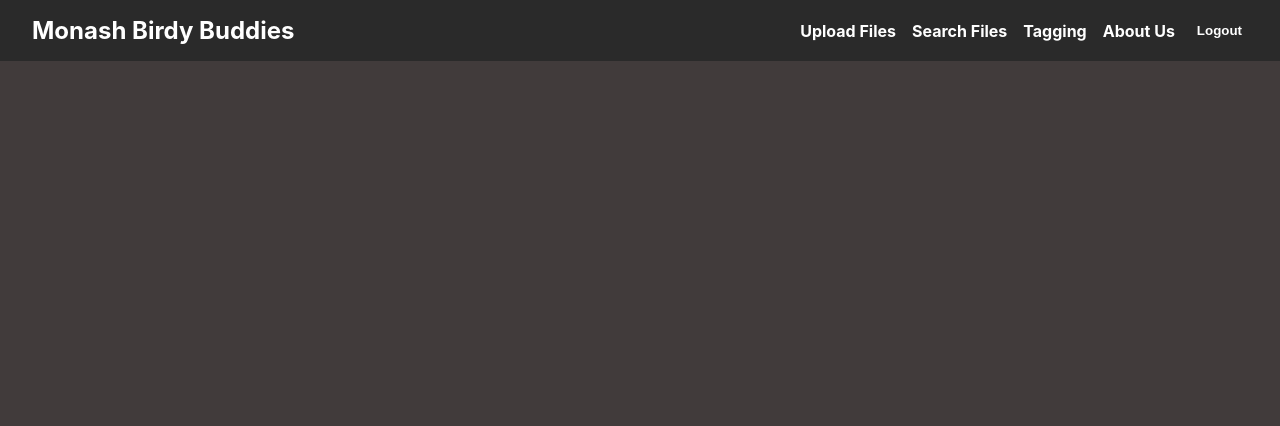
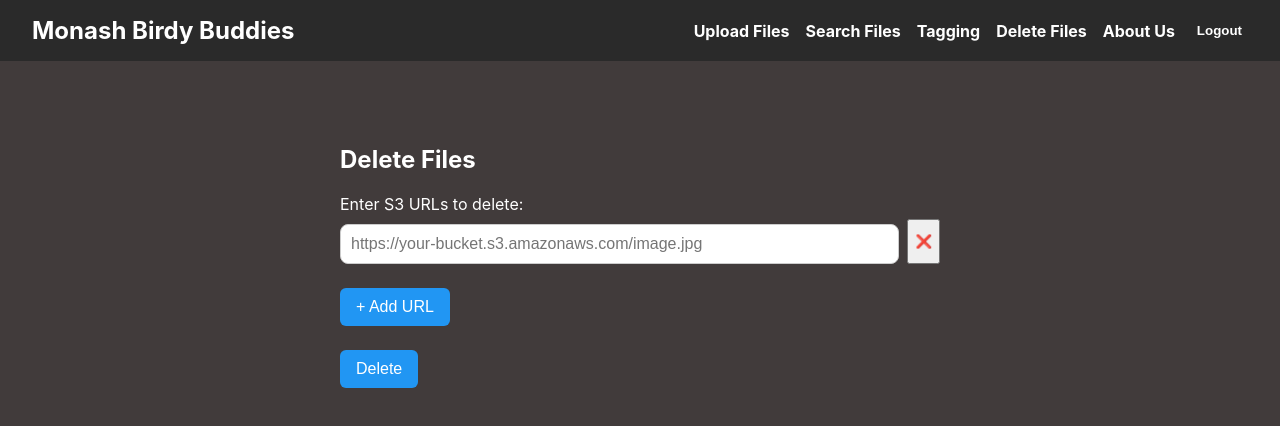
Before and after one commit to amanjain2222/AI-BirdDetection, a React (Create React App) app in the folder fit5225_UI-Suryadeep/fit5225-a3/: page /delete in a window 1280 px wide. Shown: the top 426 px of the page. Built offline with nearby package versions, Linux system fonts and the light colour scheme; sample sign-in values are in the browser's storage.

Commit message:
delete method

```diff
--- a/fit5225_UI-Suryadeep/fit5225-a3/src/App.js
+++ b/fit5225_UI-Suryadeep/fit5225-a3/src/App.js
@@ -9,6 +9,7 @@ import PrivateRoute from './privateRoute';
 import Signup from './signup';
 import ConfirmSignup from './confirmSignUp';
 import BulkTagging from './bulktagging';
+import DeleteFiles from './deletefiles';
 
 
 function App() {
@@ -45,6 +46,14 @@ function App() {
             }
           />
           <Route
+            path="/delete"
+            element={
+              <PrivateRoute>
+                <DeleteFiles />
+              </PrivateRoute>
+            }
+          />
+          <Route
             path="/about"
             element={
               <PrivateRoute>
--- a/fit5225_UI-Suryadeep/fit5225-a3/src/bulktagging.js
+++ b/fit5225_UI-Suryadeep/fit5225-a3/src/bulktagging.js
@@ -44,7 +44,7 @@ function BulkTagging() {
     console.log('Payload:', payload);
 
     try {
-      const response = await axios.post('https://ktchxqkala.execute-api.us-east-1.amazonaws.com/dev/modifyTags', payload);
+      const response = await axios.post('https://ynjaek8j7a.execute-api.us-east-1.amazonaws.com/dev/tag', payload);
       setMessage(`Success: ${response.data.message || 'Tags updated'}`);
     } catch (error) {
       setMessage(`Error: ${error.response?.data?.message || error.message}`);
--- /dev/null
+++ b/fit5225_UI-Suryadeep/fit5225-a3/src/deletefiles.js
@@ -0,0 +1,102 @@
+import React, { useState } from 'react';
+import axios from 'axios';
+
+function DeleteFiles() {
+  const [urls, setUrls] = useState([{ value: '' }]);
+  const [message, setMessage] = useState('');
+
+  const handleInputChange = (index, value) => {
+    const updated = [...urls];
+    updated[index].value = value;
+    setUrls(updated);
+  };
+
+  const addUrlField = () => {
+    setUrls([...urls, { value: '' }]);
+  };
+
+  const removeUrlField = (index) => {
+    if (urls.length === 1) return; // Always keep at least one
+    const updated = [...urls];
+    updated.splice(index, 1);
+    setUrls(updated);
+  };
+
+  const handleSubmit = async (e) => {
+    e.preventDefault();
+    const urlList = urls.map(u => u.value.trim()).filter(Boolean);
+
+    if (urlList.length === 0) {
+      setMessage('Please provide at least one valid URL.');
+      return;
+    }
+
+    console.log('URLs to delete:', urlList);
+
+    try {
+      const response = await axios.delete('https://ynjaek8j7a.execute-api.us-east-1.amazonaws.com/dev/media', {
+        data: {
+        urls: urlList
+      },
+        headers: {
+          'Content-Type': 'application/json'
+        }
+      });
+
+      setMessage(`${response.data.message || 'Files deleted successfully.'}`);
+      setUrls([{ value: '' }]);
+    } catch (error) {
+      setMessage(`${error.response?.data?.message || error.message}`);
+    }
+  };
+
+  return (
+    <div style={{ padding: '2rem', maxWidth: '600px', margin: 'auto' }}>
+      <h2>Delete Files</h2>
+      <form onSubmit={handleSubmit}>
+        <label>Enter S3 URLs to delete:</label>
+        {urls.map((u, index) => (
+          <div key={index} style={{ display: 'flex', gap: '0.5rem', marginTop: '5px' }}>
+            <input
+              type="text"
+              placeholder="https://your-bucket.s3.amazonaws.com/image.jpg"
+              style={{ width: '100%', marginTop: '5px',  padding: '10px',
+                borderRadius: '8px',
+                border: '1px solid #ccc',
+                fontSize: '1rem'}}
+              value={u.value}
+              onChange={(e) => handleInputChange(index, e.target.value)}
+            />
+            <button type="button" onClick={() => removeUrlField(index)}>❌</button>
+          </div>
+        ))}
+
+        <button type="button" onClick={addUrlField} style={{
+            marginTop: '1.5rem',
+            backgroundColor: '#2196F3',
+            color: 'white',
+            padding: '10px 16px',
+            border: 'none',
+            borderRadius: '6px',
+            cursor: 'pointer',
+            fontSize: '1rem',
+      }}>+ Add URL</button>
+        <br />
+        <button type="submit" style={{
+            marginTop: '1.5rem',
+            backgroundColor: '#2196F3',
+            color: 'white',
+            padding: '10px 16px',
+            border: 'none',
+            borderRadius: '6px',
+            cursor: 'pointer',
+            fontSize: '1rem',
+      }}>Delete</button>
+      </form>
+
+      {message && <p style={{ marginTop: '1rem' }}>{message}</p>}
+    </div>
+  );
+}
+
+export default DeleteFiles;
--- a/fit5225_UI-Suryadeep/fit5225-a3/src/fileUpload.js
+++ b/fit5225_UI-Suryadeep/fit5225-a3/src/fileUpload.js
@@ -34,7 +34,7 @@ function FileUpload() {
     try {
       const user_id = getUser(); // Get the user ID from your auth service
       // Step 1: Get pre-signed URL from your Lambda backend
-      const presignRes = await axios.post('https://hgznhem1gg.execute-api.us-east-1.amazonaws.com/prod/upload', {
+      const presignRes = await axios.post('https://ynjaek8j7a.execute-api.us-east-1.amazonaws.com/dev/upload', {
         file_name: file.name,
         content_type: file.type,
         userID: user_id
--- a/fit5225_UI-Suryadeep/fit5225-a3/src/findFIlesFromUpload.js
+++ b/fit5225_UI-Suryadeep/fit5225-a3/src/findFIlesFromUpload.js
@@ -42,7 +42,7 @@ function FindFilesFromUpload() {
     try {
       // if file type is audio:
       if(allowedAudios.includes(fileExtension)){
-        const process_url = 'https://t6yu3oclhk.execute-api.us-east-1.amazonaws.com/prod/search/byAudio';
+        const process_url = 'https://ynjaek8j7a.execute-api.us-east-1.amazonaws.com/dev/search/byAudio';
 
         const response = await axios.post(process_url,
             {
@@ -56,7 +56,7 @@ function FindFilesFromUpload() {
         });
 
         alert(`File has been processed successfully!`);
-        console.log(response.data.matching_media);
+        console.log(response.data);
 
         const results = response.data.matching_media.map( result => result.MediaURL);
 
@@ -70,7 +70,7 @@ function FindFilesFromUpload() {
       }
 
       else if(allowedImages.includes(fileExtension)){
-        const process_url = 'https://t6yu3oclhk.execute-api.us-east-1.amazonaws.com/prod/search/byImage';
+        const process_url = 'https://ynjaek8j7a.execute-api.us-east-1.amazonaws.com/dev/search/byImage';
 
         const response = await axios.post(process_url,
             {
@@ -83,6 +83,7 @@ function FindFilesFromUpload() {
         });
 
         alert(`File has been processed successfully!`);
+        console.log(response);
         const results = response.data.results.map( result => result.MediaURL);
 
         const table = birdsTable(results);
@@ -94,7 +95,7 @@ function FindFilesFromUpload() {
 
       }
       else if(allowedVideos.includes(fileExtension)){
-        const process_url = 'https://t6yu3oclhk.execute-api.us-east-1.amazonaws.com/prod/search/byVideo';
+        const process_url = 'https://ynjaek8j7a.execute-api.us-east-1.amazonaws.com/dev/search/byVideo';
 
         const response = await axios.post(process_url,
             {
@@ -141,7 +142,7 @@ function FindFilesFromUpload() {
     fontWeight: '600',
     fontSize: '1.5rem',
     textAlign: 'center'
-  }}>Find Files based on Tags of a File</h2>
+  }}>Find Files based on Files you Upload</h2>
 
   <div style={{
     display: 'flex',
--- a/fit5225_UI-Suryadeep/fit5225-a3/src/findFilesFromThumbnail.js
+++ b/fit5225_UI-Suryadeep/fit5225-a3/src/findFilesFromThumbnail.js
@@ -15,7 +15,7 @@ function ThumbnailSearch() {
     }
 
     try {
-      const response = await axios.post('https://ktchxqkala.execute-api.us-east-1.amazonaws.com/dev/search/thumbnail', {
+      const response = await axios.post('https://ynjaek8j7a.execute-api.us-east-1.amazonaws.com/dev/search/thumbnail', {
         thumbnail: thumbnailURL.trim(),
       }, {
         headers: {
@@ -25,11 +25,11 @@ function ThumbnailSearch() {
 
       console.log(response.data);
 
-      setFullImageURL(response.data.results.MediaURL);
+      setFullImageURL(response.data.results.ThumbnailURL);
       setMessage('');
     } catch (error) {
-      //setMessage(`Error: ${error.response?.data?.message || error.message}`);
-      //setFullImageURL('');
+      setMessage(`Error: ${error.response?.data?.message || error.message}`);
+      setFullImageURL('');
     }
   };
 
--- a/fit5225_UI-Suryadeep/fit5225-a3/src/navbar.js
+++ b/fit5225_UI-Suryadeep/fit5225-a3/src/navbar.js
@@ -23,6 +23,7 @@ const Navbar = () => {
                     <Link to="/" style={styles.link}>Upload Files</Link>
                     <Link to="/search" style={styles.link}>Search Files</Link>
                     <Link to="/tagging" style={styles.link}>Tagging</Link>
+                    <Link to="/delete" style={styles.link}>Delete Files</Link>
                     <Link to="/about" style={styles.link}>About Us</Link>
                     <button onClick={handleLogout} style={styles.link}>Logout</button>
                 </>
--- a/fit5225_UI-Suryadeep/fit5225-a3/src/searchImage.js
+++ b/fit5225_UI-Suryadeep/fit5225-a3/src/searchImage.js
@@ -14,7 +14,7 @@ function SearchImage() {
         event.preventDefault();
 
         const query_params = formData.filter(entry => entry.birdName.trim() !== '').map(entry => `${encodeURIComponent(entry.birdName.trim())}=${encodeURIComponent(entry.birdCount !== '' ? entry.birdCount : 0)}`).join('&');
-        const preped_query = 'https://t6yu3oclhk.execute-api.us-east-1.amazonaws.com/prod/search?' + query_params;
+        const preped_query = 'https://ynjaek8j7a.execute-api.us-east-1.amazonaws.com/dev/search?' + query_params;
 
         const container = document.getElementById('thumbnailurlContainer');
 
```
